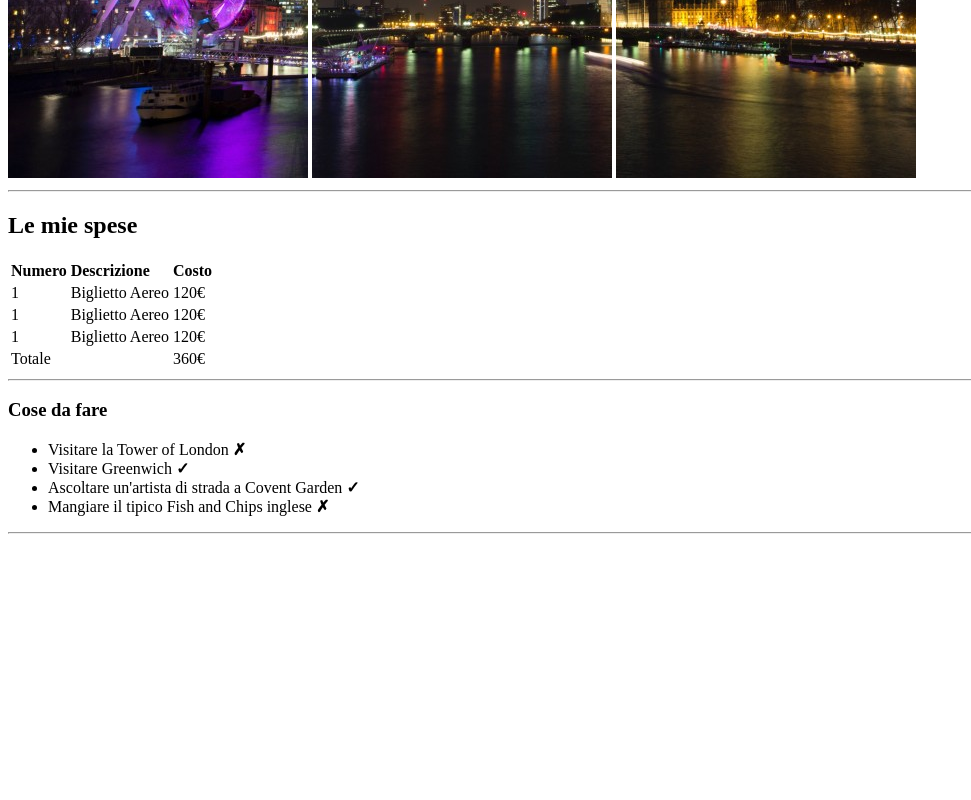
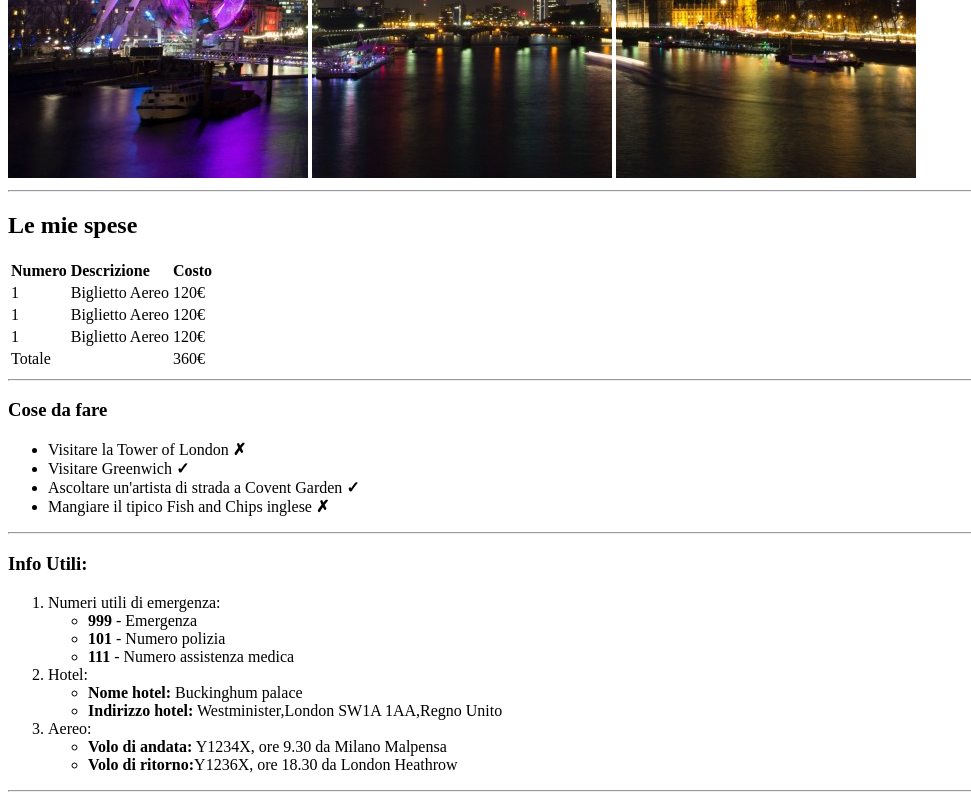
Before and after one commit to mariosantu/html-london-trip, a website: page index.html in a window 1280 px wide. Shown: the part 502-1302 px from the top of the page, without its empty margins (0-971 px from the left). Before the commit the page ends 1044 px from the top, so only its background shows below. Drawn offline with Linux system fonts and the light colour scheme.

Commit message:
Aggiunto sezione info viagigo

```diff
--- a/index.html
+++ b/index.html
@@ -83,7 +83,47 @@
       </section>
 
       <!--info viaggio -->
-      <section></section>
+      <section>
+        <h3>Info Utili:</h3>
+
+        <ol>
+          <li>
+            Numeri utili di emergenza:
+            <ul>
+              <li><strong>999</strong> - Emergenza</li>
+              <li><strong>101</strong> - Numero polizia</li>
+              <li><strong>111</strong> - Numero assistenza medica</li>
+            </ul>
+          </li>
+
+          <li>
+            Hotel:
+            <ul>
+              <li><strong>Nome hotel:</strong> Buckinghum palace</li>
+              <li>
+                <strong>Indirizzo hotel:</strong> Westminister,London SW1A
+                1AA,Regno Unito
+              </li>
+            </ul>
+          </li>
+
+          <li>
+            Aereo:
+            <ul>
+              <li>
+                <strong>Volo di andata:</strong> Y1234X, ore 9.30 da Milano
+                Malpensa
+              </li>
+              <li>
+                <strong>Volo di ritorno:</strong>Y1236X, ore 18.30 da London
+                Heathrow
+              </li>
+            </ul>
+          </li>
+        </ol>
+
+        <hr />
+      </section>
 
       <!--Foto viaggio -->
       <section></section>
```
